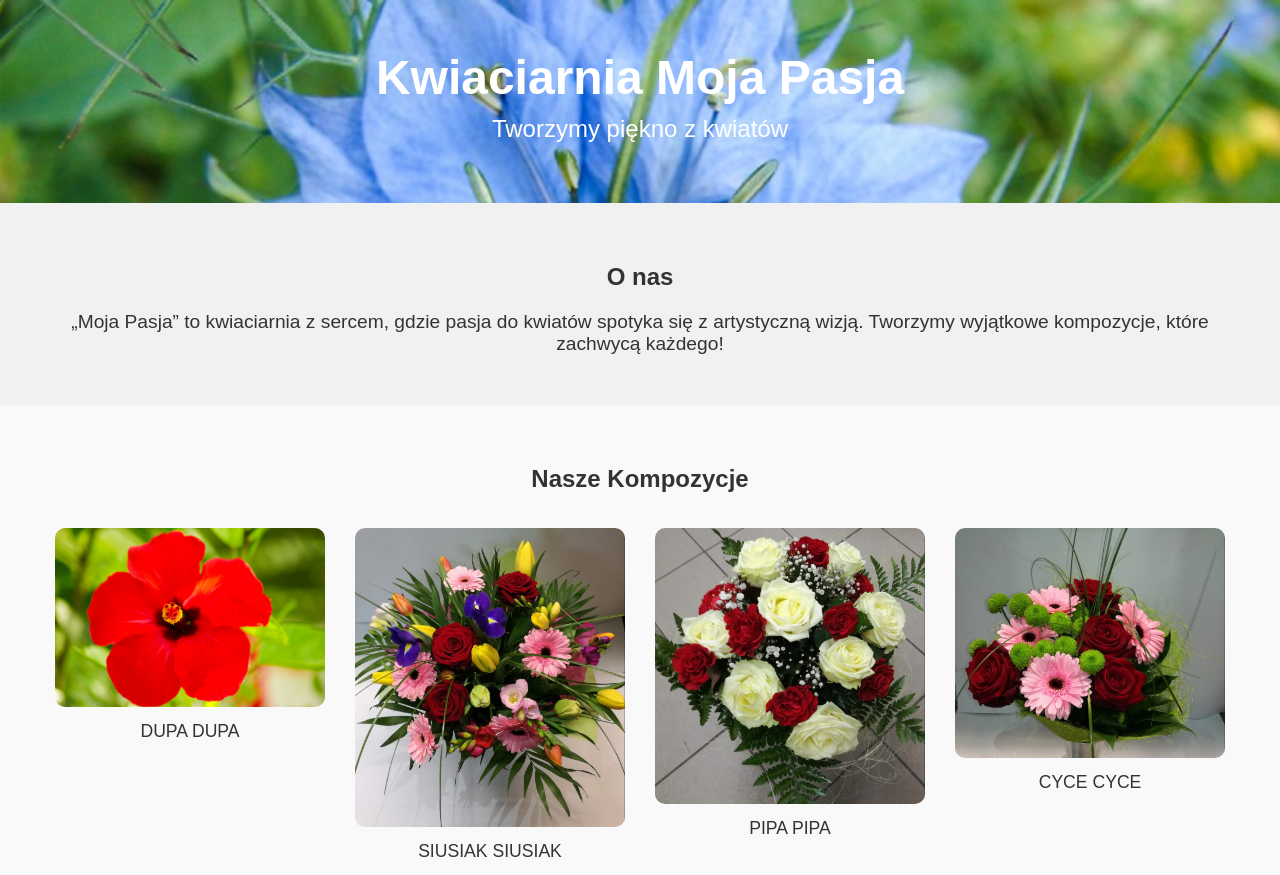
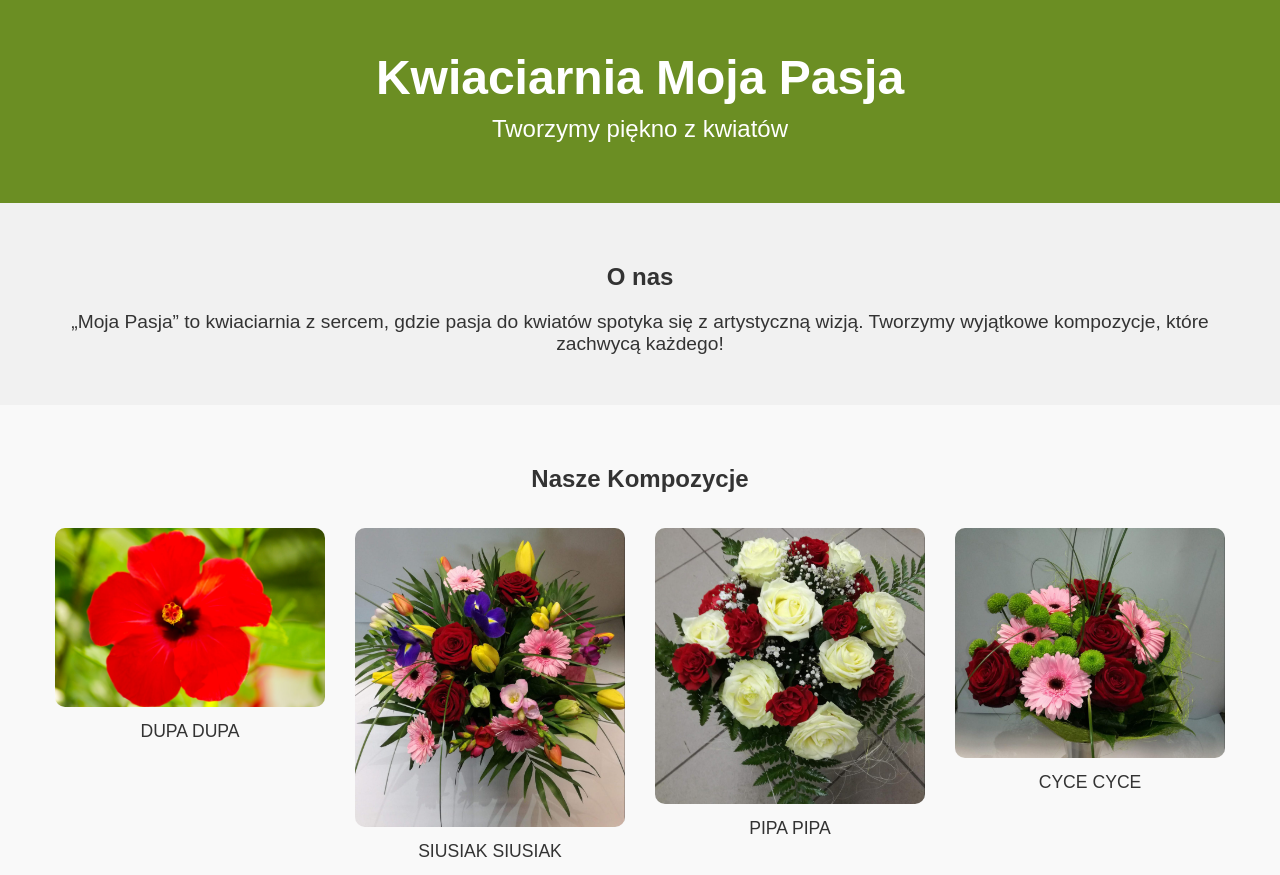
Before and after one commit to kwiaciarniamojapasja/kwiaciarniamojapasja.github.io, a plain HTML site: page index.html in a window 1280 px wide. Shown: the top 875 px of the page. Drawn offline with Linux system fonts and the light colour scheme.

Commit message:
Update style.css

```diff
--- a/style.css
+++ b/style.css
@@ -19,8 +19,7 @@ p {
 
 /* Nagłówek */
 .main-header {
-    background-image: url('images/header-bg.jpg');
-    background-size: cover;
+    background-color: #6b8e23; /* Kolor oliwkowy */
     color: white;
     padding: 50px 0;
     text-align: center;
```
